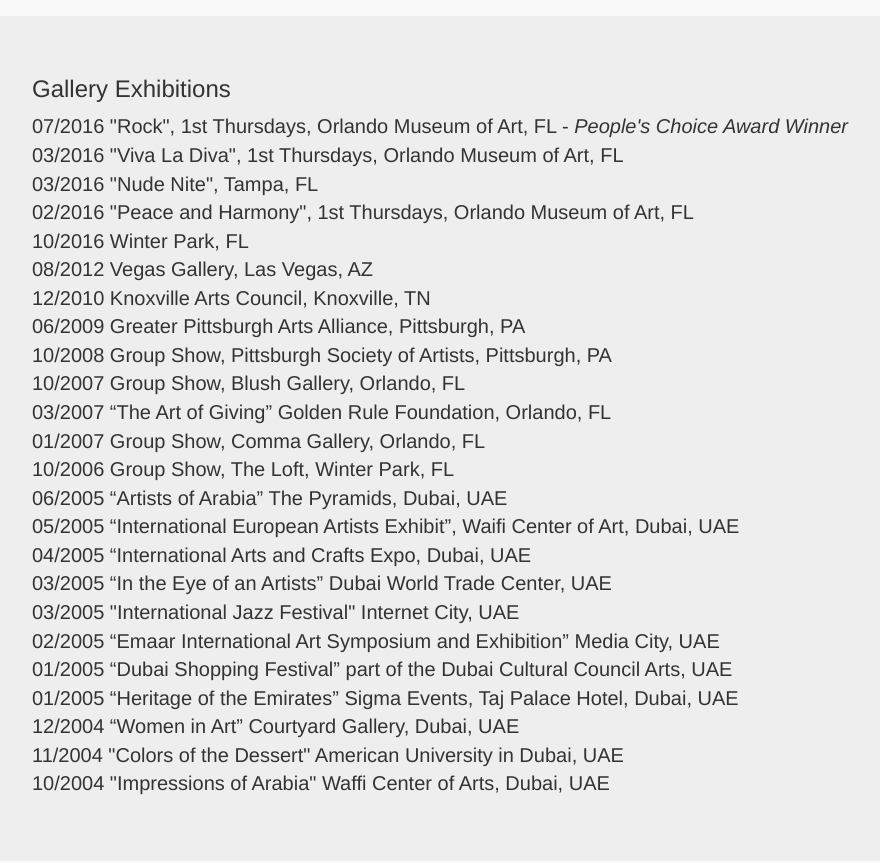
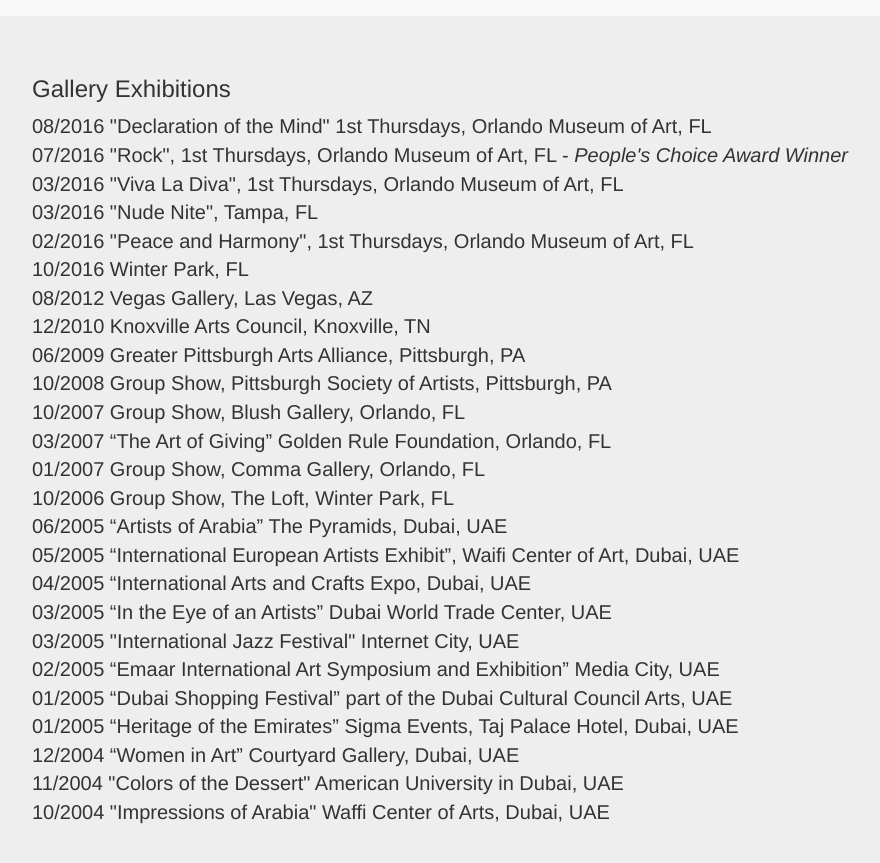
Before and after one commit to agnaite/jurgitadishman, a Jekyll site: the page built from exhibitions.html, in a window 1280 px wide, cut to the strip 474-1433 px from the top of the page. Shown: the top 863 px of the strip, without its empty margins (98-978 px from the left). Built offline with Jekyll 4.4.1, drawn with Linux system fonts in a browser that asks for light colours; nearby versions of some CDN libraries.

Commit message:
updated exhibitions

```diff
--- a/exhibitions.html
+++ b/exhibitions.html
@@ -23,11 +23,42 @@
 		<li data-target="#carousel-example-generic" data-slide-to="14"></li>
 		<li data-target="#carousel-example-generic" data-slide-to="15"></li>
 		<li data-target="#carousel-example-generic" data-slide-to="16"></li>
+		<li data-target="#carousel-example-generic" data-slide-to="17"></li>
+		<li data-target="#carousel-example-generic" data-slide-to="18"></li>
+		<li data-target="#carousel-example-generic" data-slide-to="19"></li>
+		<li data-target="#carousel-example-generic" data-slide-to="20"></li>
+		<li data-target="#carousel-example-generic" data-slide-to="21"></li>
+		<li data-target="#carousel-example-generic" data-slide-to="22"></li>
+		<li data-target="#carousel-example-generic" data-slide-to="23"></li>
 	  </ol>
 
 	  <!-- Wrapper for slides -->
 	  <div class="carousel-inner" role="listbox">
 	  	<div class="item active">
+	      <img src="img/exhibits/27.jpg" alt="...">
+	    </div>
+
+	    <div class="item">
+	      <img src="img/exhibits/26.jpg" alt="...">
+	    </div>
+
+	    <div class="item">
+	      <img src="img/exhibits/25.jpg" alt="...">
+	    </div>
+
+	    <div class="item">
+	      <img src="img/exhibits/29.jpg" alt="...">
+	    </div>
+
+	    <div class="item">
+	      <img src="img/exhibits/30.jpg" alt="...">
+	    </div>
+
+	    <div class="item">
+	      <img src="img/exhibits/31.jpg" alt="...">
+	    </div>
+
+		<div class="item">
 	      <img src="img/exhibits/18.jpg" alt="...">
 	    </div>
 
@@ -133,6 +164,7 @@
 	<div class="about-wrap col-md-12 exhibits jumbotron">
 		<h3>Gallery Exhibitions</h3>
 		<p>
+			08/2016 "Declaration of the Mind" 1st Thursdays, Orlando Museum of Art, FL <br>
 			07/2016 "Rock", 1st Thursdays, Orlando Museum of Art, FL - <i>People's Choice Award Winner</i><br/>
 			03/2016 "Viva La Diva", 1st Thursdays, Orlando Museum of Art, FL</br>
 			03/2016 "Nude Nite", Tampa, FL<br/>
```
Also changed, not shown: portfolio_people.html (+19 -15 lines), 2 other files. Lines whose indentation alone changed are shown as unchanged.
